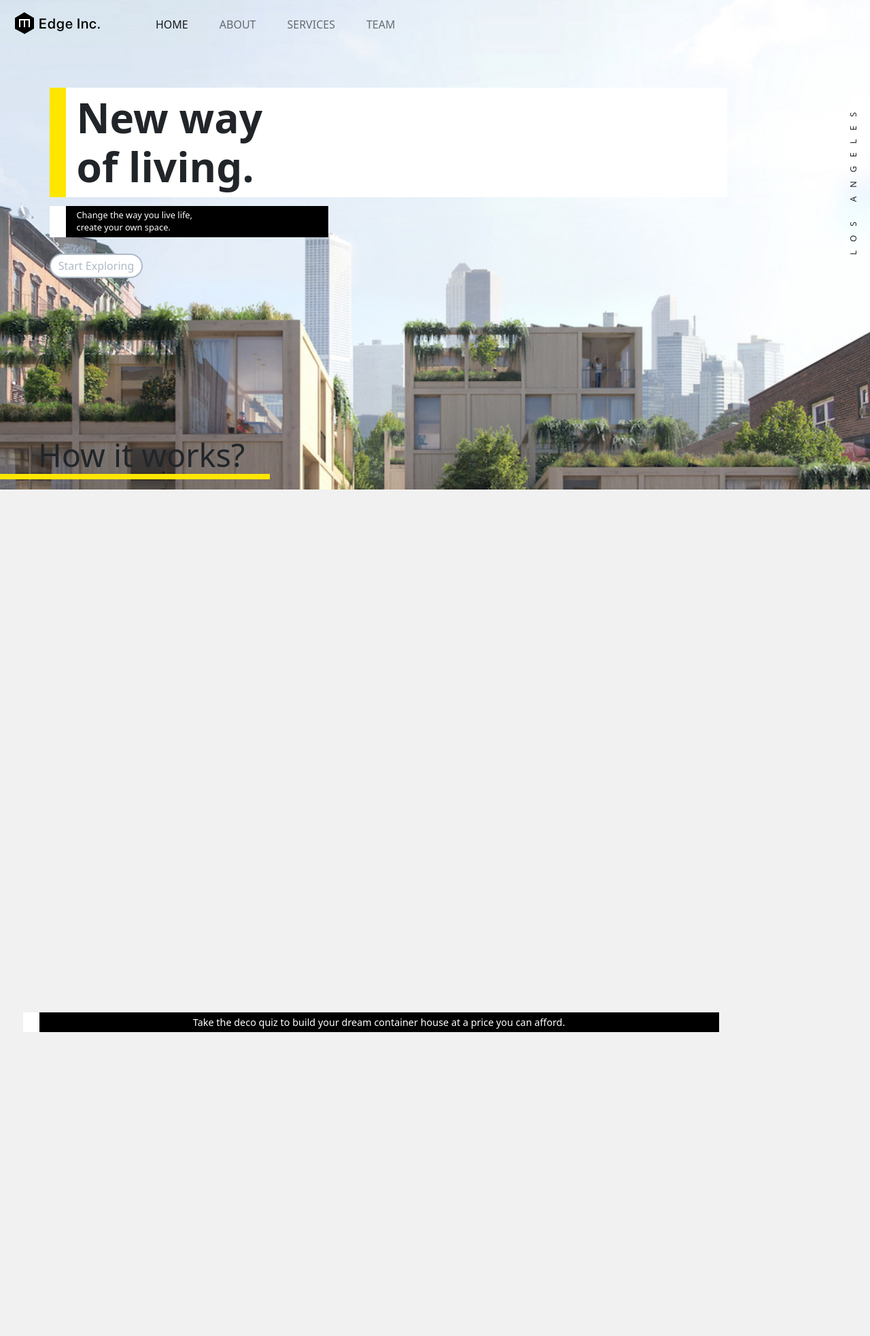
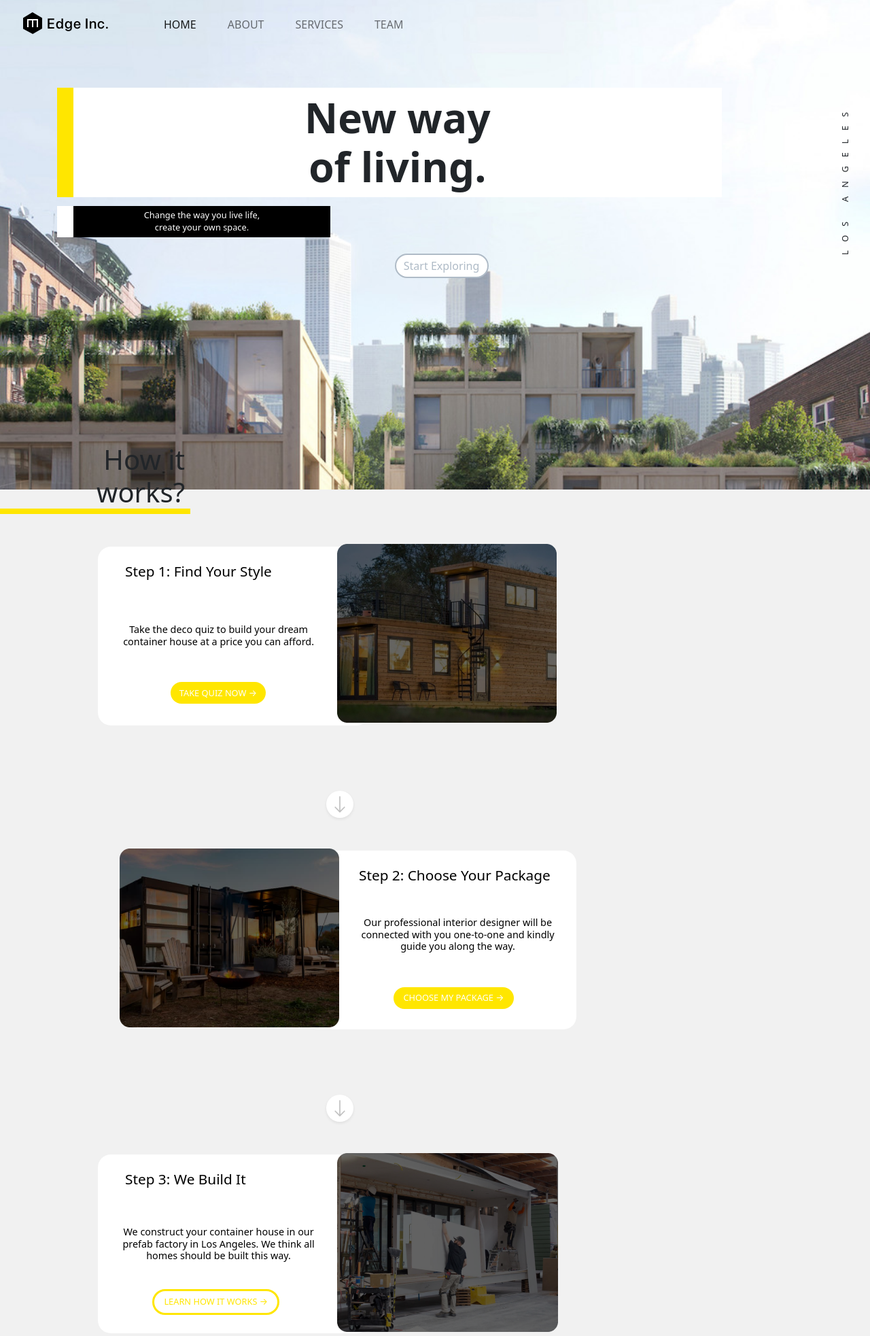
Before and after one commit to designerlinak/SMC_WebDesign3, a PHP site: page /homework/index.html in a window 1280 px wide. Shown: the top 1965 px of the page at 68% size. Run offline with PHP 8.4, Linux system fonts and the light colour scheme.

Commit message:
Update on homework

```diff
--- a/week06/homework/css/home-styles.css
+++ b/week06/homework/css/home-styles.css
@@ -1,5 +1,10 @@
 body {
     background-color: #f1f1f1;
+}
+
+header {
+    background-color: red;
+    height: 690px;
 }
 
 .row {
@@ -17,18 +22,14 @@ body {
     margin-left: -0.09rem;
 }
 
-section {
-    background-image: url(../images/jumbotron-375px.jpeg);
-}
-
 .jumbotron {
     background-position: center;
     background-size: cover;
     background-repeat: no-repeat;
-    position: absolute;
     top: 0;
     height: 100%;
     max-width: 100%;
+    background-image: url(../images/jumbotron-375px.jpeg);
 }
 
 .py-5 {
@@ -54,6 +55,7 @@ section {
     width: 4rem;
     height: 4rem;
     background-color: white;
+    margin-right: 0rem;
 }
 
 .navbar-light .navbar-nav .nav-link:hover {
@@ -116,63 +118,83 @@ p {
 }
 
 .display-2 {
-    font-size: calc(1.325rem + 5vw);
+    font-size: 1.8rem;
     position: relative;
-    margin-top: 20rem;
+    margin-top: 2rem;
     padding-left: 1.2rem;
     border-bottom: 0.5rem solid #FFE600;
-    width: 70%;
+    width: 200px;
+    text-align: right;
+    padding-right: 0.5rem;
+    margin-right: 6rem;
 }
 
 #step1-img {
-    position: absolute;
-    margin-top: 43rem;
-    margin-left: 1.4rem;
-    margin-right: 1.4rem;
+    margin-top: 37rem;
 }
 
 #step2-img {
-    position: absolute;
-    margin-top: 65rem;
-    margin-left: 1.4rem;
-    margin-right: 1.4rem;
+    margin-top: 60rem;
 }
 
 #step3-img {
-    position: absolute;
-    margin-top: 87rem;
-    margin-left: 1.4rem;
-    margin-right: 1.4rem;
+    margin-top: 83rem;
 }
 
 #step4-img {
-    position: absolute;
-    margin-top: 109rem;
-    margin-left: 1.4rem;
-    margin-right: 1.4rem;
+    margin-top: 106rem;
+}
+
+.img-container1 {
+    width: 323px;
+    height: 263px;
+    margin: auto;
+    margin-top: 6rem;
+}
+
+.img-container2 {
+    width: 323px;
+    height: 263px;
+    margin: auto;
+    margin-top: 0.7rem;
+}
+
+.img-container3 {
+    width: 323px;
+    height: 263px;
+    margin: auto;
+    margin-top: 0.7rem;
+}
+
+.img-container4 {
+    width: 323px;
+    height: 263px;
+    margin: auto;
+    margin-top: 0.7rem;
+    margin-bottom: 2rem;
 }
 
 .h6, h6 {
     font-size: 1.3rem;
-    position: absolute;
+    position: relative;
     color: white;
-    margin-left: 2.5rem;
+    margin-left: 1rem;
 }
 
 #h6-step1 {
-    margin-top: 44rem;
+    margin-top: -2rem;
 }
 
 #h6-step2 {
-    margin-top: 66rem;
+    margin-top: 2rem;
 }
 
 #h6-step3 {
-    margin-top: 88rem;
+    margin-top: 2rem;
 }
 
 #h6-step4 {
-    margin-top: 110rem;
+    margin-top: 2rem;
 }
 
 .fs-5 {
@@ -185,19 +207,19 @@ p {
 }
 
 #p-step1 {
-    margin-top: 49rem;
+    margin-top: 3.5rem;
 }
 
 #p-step2 {
-    margin-top: 71rem;
+    margin-top: 3.5rem;
 }
 
 #p-step3 {
-    margin-top: 93rem;
+    margin-top: 3.3rem;
 }
 
 #p-step4 {
-    margin-top: 115rem;
+    margin-top: 3.7rem;
 }
 
 .btn {
@@ -213,10 +235,8 @@ p {
     padding: 0.4rem;
     padding-left: 0.8rem;
     padding-right: 0.8rem;
-    margin-top: 55rem;
+    margin-top: -10rem;
     text-align: center;
-    margin-left: 6.8rem;
-    margin-right: 6.8rem;
 }
 
 .btn-step2 {
@@ -228,10 +248,8 @@ p {
     padding: 0.4rem;
     padding-left: 0.9rem;
     padding-right: 0.9rem;
-    margin-top: 77rem;
+    margin-top: -10rem;
     text-align: center;
-    margin-left: 5.6rem;
-    margin-right: 5.6rem;
 }
 
 .btn-step3 {
@@ -242,10 +260,8 @@ p {
     padding: 0.4rem;
     padding-left: 0.9rem;
     padding-right: 0.9rem;
-    margin-top: 99rem;
+    margin-top: -11rem;
     text-align: center;
-    margin-left: 5.5rem;
-    margin-right: 5.5rem;
 }
 
 .btn-step4 {
@@ -256,49 +272,41 @@ p {
     padding: 0.4rem;
     padding-left: 0.9rem;
     padding-right: 0.9rem;
-    margin-top: 121rem;
+    margin-top: -8rem;
     text-align: center;
-    margin-left: 5.4rem;
-    margin-right: 5.4rem;
 }
 
 #arrowdown-1 {
-    position: absolute;
+    position: relative;
     color: #C1C1C1;
     background-color: white;
     border-radius: 2rem;
     padding: 0.4rem;
-    margin-top: 61rem;
-    margin-left: 10rem;
-    margin-right: 10rem;
+    margin-top: 2rem;
 }
 
 #arrowdown-2 {
-    position: absolute;
+    position: relative;
     color: #C1C1C1;
     background-color: white;
     border-radius: 2rem;
     padding: 0.4rem;
-    margin-top: 83rem;
-    margin-left: 10rem;
-    margin-right: 10rem;
+    margin-top: 2rem;
 }
 
 #arrowdown-3 {
-    position: absolute;
+    position: relative;
     color: #C1C1C1;
     background-color: white;
     border-radius: 2rem;
     padding: 0.4rem;
-    margin-top: 105rem;
-    margin-left: 10rem;
-    margin-right: 10rem;
+    margin-top: 2rem;
 }
 
 
 @media (min-width: 480px) {
-    section {
-        background-image: url(../images/jumbotron-480px.jpeg);
+    header {
+        height: 620px;
     }
 
     .jumbotron {
@@ -309,18 +317,37 @@ p {
         top: 0;
         max-width: 100%;
         height: 90%;
+        background-image: url(../images/jumbotron-480px.jpeg);
     }
 
     .display-2 {
-        margin-top: 15rem;
-        width: 65%;
+        font-size: 2.5rem;
+        width: 280px;
     }
+
+    #step1-img {
+        margin-top: 33.5rem;
+    }
+
+    #step2-img {
+        margin-top: 56.5rem;
+    }
+
+    #step3-img {
+        margin-top: 79.5rem;
+    }
+
+    #step4-img {
+        margin-top: 102.5rem;
+    }
+
+
 }
 
 
 @media (min-width: 576px) {
-    section {
-        background-image: url(../images/jumbotron-576px.jpeg);
+    header {
+        height: 620px;
     }
 
     .jumbotron {
@@ -330,6 +357,7 @@ p {
         position: absolute;
         top: 0;
         max-width: 100%;
+        background-image: url(../images/jumbotron-576px.jpeg);
     }
 
     .h1, h1 {
@@ -344,18 +372,11 @@ p {
         margin-top: 0.5rem;
     }
 
-    .display-2 {
-        margin-top: 16rem;
-        width: 55%;
-    }
+
 }
 
 
 @media (min-width: 768px) {
-    section {
-        background-image: url(../images/jumbotron-768px.jpeg);
-    }
-
     .jumbotron {
         background-position: center;
         background-size: cover;
@@ -363,6 +384,7 @@ p {
         position: absolute;
         top: 0;
         max-width: 100%;
+        background-image: url(../images/jumbotron-768px.jpeg);
     }
 
     .h1, h1 {
@@ -378,7 +400,7 @@ p {
         border-left: 1rem solid #FFE600;
     }
 
-    p {
+    #start-para {
         font-size: 0.8rem;
         position: relative;
         margin-left: 1.2rem;
@@ -395,20 +417,215 @@ p {
         margin-top: -8.7rem;
     }
 
-    .display-2 {
-        margin-top: 15rem;
-        width: 45%;
-        font-size: calc(1.325rem + 4vw);
+    .img-container1 {
+        width: 400px;
+        height: 263px;
+        margin-top: 5rem;
+        background-color: white;
+        border-radius: 1.2rem;
+        margin-left: 3rem;
+    }
+
+    #step1-img {
+        margin-top: 50rem;
+        margin-left: 25rem;
+    }
+
+    .translate-middle {
+        transform: none!important;
+    }
+
+    .start-50 {
+        left: 0!important;
+    }
+    .top-50 {
+        top: 0!important;
+    }
+
+    .h6, h6 {
+        font-size: 1.3rem;
+        position: relative;
+        color: black;
+        margin-left: 1rem;
+    }
+
+    #h6-step1 {
+        margin-top: -2rem;
+        padding-top: 1.5rem;
+        margin-left: 2.5rem;
+    }
+
+    .fs-5 {
+        font-size: 0.9rem!important;
+        color: black;
+        width: 80%;
+        margin-right: 2.1em;
+        text-align: center;
+    }
+
+    #p-step1 {
+        margin-top: 4rem;
+        margin-left: 1.1rem;
+    }
+
+    .btn-step1 {
+        margin-top: 2rem;
+        margin-left: 6.5rem;
+    }
+
+    #arrowdown-1 {
+        position: relative;
+        color: #C1C1C1;
+        background-color: white;
+        border-radius: 2rem;
+        padding: 0.4rem;
+        margin-top: 6rem;
+        margin-left: 23rem;
+        margin-right: 23rem;
+    }
+
+    .img-container2 {
+        width: 400px;
+        height: 263px;
+        margin-top: 5rem;
+        background-color: white;
+        border-radius: 1.2rem;
+        margin-left: 20rem;
+    }
+
+    #step2-img {
+        margin-top: 78rem;
+        margin-left: 3rem;
+    }
+
+    #h6-step2 {
+        margin-top: -2rem;
+        padding-top: 1.5rem;
+        margin-left: 5rem;
+    }
+
+    #p-step2 {
+        margin-top: 3rem;
+        margin-left: 4.1rem;
+    }
+
+    .btn-step2 {
+        margin-top: 2rem;
+        margin-left: 8rem;
+    }
+
+    #arrowdown-2 {
+        position: relative;
+        color: #C1C1C1;
+        background-color: white;
+        border-radius: 2rem;
+        padding: 0.4rem;
+        margin-top: 6rem;
+        margin-left: 23rem;
+        margin-right: 23rem;
+    }
+
+    .img-container3 {
+        width: 400px;
+        height: 263px;
+        margin-top: 5rem;
+        background-color: white;
+        border-radius: 1.2rem;
+        margin-left: 3rem;
+    }
+
+    #step3-img {
+        margin-top: 106rem;
+        margin-left: 25rem;
+    }
+
+    #h6-step3 {
+        margin-top: -2rem;
+        padding-top: 1.5rem;
+        margin-left: 2.5rem;
+    }
+
+    #p-step3 {
+        margin-top: 3.5rem;
+        margin-left: 1.1rem;
+        padding: 0 0.5rem;
+    }
+
+    .btn-step3 {
+        color: #FFE600;
+        border: 0.2rem solid #FFE600;
+        border-radius: 2rem;
+        font-size: 0.8rem;
+        padding: 0.4rem;
+        padding-left: 0.9rem;
+        padding-right: 0.9rem;
+        margin-top: -11rem;
+        text-align: center;
+    }
+
+    .btn-step3 {
+        margin-top: 1.5rem;
+        margin-left: 5rem;
+    }
+
+    #arrowdown-3 {
+        position: relative;
+        color: #C1C1C1;
+        background-color: white;
+        border-radius: 2rem;
+        padding: 0.4rem;
+        margin-top: 6rem;
+        margin-left: 23rem;
+        margin-right: 23rem;
+    }
+
+    .img-container4 {
+        width: 400px;
+        height: 263px;
+        margin-top: 5rem;
+        background-color: white;
+        border-radius: 1.2rem;
+        margin-left: 20rem;
+        margin-bottom: 7rem;
+    }
+
+    #step4-img {
+        margin-top: 134rem;
+        margin-left: 3rem;
+    }
+
+    #h6-step4 {
+        margin-top: -2rem;
+        padding-top: 1.5rem;
+        margin-left: 5rem;
+    }
+
+    #p-step4 {
+        margin-top: 4rem;
+        margin-left: 4.1rem;
+    }
+
+    .btn-step4 {
+        color: #FFE600;
+        border: 0.2rem solid #FFE600;
+        border-radius: 2rem;
+        font-size: 0.8rem;
+        padding: 0.4rem;
+        padding-left: 0.9rem;
+        padding-right: 0.9rem;
+        margin-top: -11rem;
+        text-align: center;
+    }
+
+    .btn-step4 {
+        margin-top: 2rem;
+        margin-left: 8rem;
     }
 
 }
 
 
 @media (min-width: 992px) {
-    section {
-        background-image: url(../images/jumbotron-992px.jpeg);
-    }
-
     .jumbotron {
         background-position: center;
         background-size: cover;
@@ -416,6 +633,7 @@ p {
         position: absolute;
         top: 0;
         max-width: 100%;
+        background-image: url(../images/jumbotron-992px.jpeg);
     }
 
     .h1, h1 {
@@ -431,7 +649,7 @@ p {
         border-left: 1.5rem solid #FFE600;
     }
 
-    p {
+    #start-para {
         font-size: 0.8rem;
         position: relative;
         margin-left: 1.2rem;
@@ -485,20 +703,48 @@ p {
         width: 100%;
     }
 
-    .display-2 {
-        margin-top: 10rem;
-        width: 31%;
-        font-size: calc(1.325rem + 2vw);
-        padding-left: 3.5rem;
+    .img-container1 {
+        margin-left: 9rem;
     }
+
+    #step1-img {
+        margin-left: 31rem;
+    }
+
+    .img-container2 {
+        margin-left: 28rem;
+    }
+
+    #step2-img {
+        margin-left: 11rem;
+    }
+
+    .img-container3 {
+        margin-left: 9rem;
+    }
+
+    #step3-img {
+        margin-left: 31rem;
+    }
+
+    .img-container4 {
+        margin-left: 28rem;
+    }
+
+    #step4-img {
+        margin-left: 11rem;
+    }
+
+    #arrowdown-1, #arrowdown-2, #arrowdown-3, #arrowdown-4 {
+        margin-left: 30rem;
+        margin-right: 30rem;
+    }
+
+
 }
 
 
 @media (min-width: 1400px) {
-    section {
-        background-image: url(../images/jumbotron-1400px.jpeg);
-    }
-
     .jumbotron {
         background-position: center;
         background-size: cover;
@@ -506,5 +752,6 @@ p {
         position: absolute;
         top: 0;
         max-width: 100%;
+        background-image: url(../images/jumbotron-1400px.jpeg);
     }
 }
--- a/week06/homework/index.html
+++ b/week06/homework/index.html
@@ -20,7 +20,7 @@
     <body>
         <header>
             <!-- JUMBOTRON -->
-            <section class="py-5 text-xl-center container-fluid jumbotron"></section>
+            <div class="text-xl-center container-fluid jumbotron">
 
                 <!-- TOP NAVBAR -->
                 <nav class="navbar navbar-expand-lg navbar-light">
@@ -58,54 +58,57 @@
                 <div class="row py-lg-5">
                     <div class="col-lg-11 col-md-12 col-sm-11 mx-auto">
                         <h1 class="fw-bold">New way<br>of living.</h1>
-                    <p>Change the way you live life,<br>create your own space.</p>
-                    <a class="btn" id="startexploring" href="#" role="button">Start Exploring</a>
+                        <p id="start-para">Change the way you live life,<br>create your own space.</p>
+                        <a class="btn" id="startexploring" href="#start" role="button">Start Exploring</a>
                     </div>
                 </div>
                 <div class="float-end">LOS ANGELES</div><br>
+
+            </div>
         </header>
 
         <main>
             <!-- STEP 1 TO 4 -->
             <h2 id="start" class="display-2 text-wrap">How it works?</h2>
-            <div>
-                <img id="step1-img" src="images/step1.png" alt="step1-background">
+
+            <div class="img-container1">
+                <img class="position-absolute top-50 start-50 translate-middle" id="step1-img" src="images/step1.png" alt="step1-background">
                 <h6 id="h6-step1">Step 1: Find Your Style</h6>
                 <p class="fs-5" id="p-step1">Take the deco quiz to build your dream container house at a price you can afford.</p>
-                <a class="btn btn-step1" href="#" role="button">TAKE QUIZ NOW →</a>
+                <a class="btn btn-step1 position-relative top-50 start-50 translate-middle" href="#" role="button">TAKE QUIZ NOW →</a>
             </div>
 
-            <svg xmlns="http://www.w3.org/2000/svg" width="40" height="40" fill="currentColor" id="arrowdown-1" class="bi bi-arrow-down shadow-sm" viewBox="0 0 16 16">
+            <svg xmlns="http://www.w3.org/2000/svg" width="40" height="40" fill="currentColor" id="arrowdown-1" class="bi bi-arrow-down shadow-sm top-50 start-50 translate-middle" viewBox="0 0 16 16">
                 <path fill-rule="evenodd" d="M8 1a.5.5 0 0 1 .5.5v11.793l3.146-3.147a.5.5 0 0 1 .708.708l-4 4a.5.5 0 0 1-.708 0l-4-4a.5.5 0 0 1 .708-.708L7.5 13.293V1.5A.5.5 0 0 1 8 1z"/>
             </svg>
 
-            <div>
-                <img id="step2-img" src="images/step2.png" alt="step2-background">
+            <div class="img-container2">
+                <img class="position-absolute top-50 start-50 translate-middle" id="step2-img" src="images/step2.png" alt="step2-background">
                 <h6 id="h6-step2">Step 2: Choose Your Package</h6>
                 <p class="fs-5" id="p-step2">Our professional interior designer will be connected with you one-to-one and kindly guide you along the way.</p>
-                <a class="btn btn-step2" href="#" role="button">CHOOSE MY PACKAGE →</a>
+                <a class="btn btn-step2 position-relative top-50 start-50 translate-middle" href="#" role="button">CHOOSE MY PACKAGE →</a>
             </div>
 
-            <svg xmlns="http://www.w3.org/2000/svg" width="40" height="40" fill="currentColor" id="arrowdown-2" class="bi bi-arrow-down shadow-sm" viewBox="0 0 16 16">
+            <svg xmlns="http://www.w3.org/2000/svg" width="40" height="40" fill="currentColor" id="arrowdown-2" class="bi bi-arrow-down shadow-sm top-50 start-50 translate-middle" viewBox="0 0 16 16">
                 <path fill-rule="evenodd" d="M8 1a.5.5 0 0 1 .5.5v11.793l3.146-3.147a.5.5 0 0 1 .708.708l-4 4a.5.5 0 0 1-.708 0l-4-4a.5.5 0 0 1 .708-.708L7.5 13.293V1.5A.5.5 0 0 1 8 1z"/>
             </svg>
 
-            <div>
-                <img id="step3-img" src="images/step3.png" alt="step3-background">
+            <div class="img-container3">
+                <img class="position-absolute top-50 start-50 translate-middle" id="step3-img" src="images/step3.png" alt="step3-background">
                 <h6 id="h6-step3">Step 3: We Build It</h6>
                 <p class="fs-5" id="p-step3">We construct your container house in our prefab factory in Los Angeles. We think all homes should be built this way.</p>
-                <a class="btn btn-step3" href="#" role="button">LEARN HOW IT WORKS →</a>
+                <a class="btn btn-step3 position-relative top-50 start-50 translate-middle" href="#" role="button">LEARN HOW IT WORKS →</a>
             </div>
 
-            <svg xmlns="http://www.w3.org/2000/svg" width="40" height="40" fill="currentColor" id="arrowdown-3" class="bi bi-arrow-down shadow-sm" viewBox="0 0 16 16">
+            <svg xmlns="http://www.w3.org/2000/svg" width="40" height="40" fill="currentColor" id="arrowdown-3" class="bi bi-arrow-down shadow-sm top-50 start-50 translate-middle" viewBox="0 0 16 16">
                 <path fill-rule="evenodd" d="M8 1a.5.5 0 0 1 .5.5v11.793l3.146-3.147a.5.5 0 0 1 .708.708l-4 4a.5.5 0 0 1-.708 0l-4-4a.5.5 0 0 1 .708-.708L7.5 13.293V1.5A.5.5 0 0 1 8 1z"/>
             </svg>
 
-            <div>
-                <img id="step4-img" src="images/step4.png" alt="step4-background">
+            <div class="img-container4">
+                <img class="position-absolute top-50 start-50 translate-middle" id="step4-img" src="images/step4.png" alt="step4-background">
                 <h6 id="h6-step4">Step 4: We Deliver & Install It</h6>
                 <p class="fs-5" id="p-step4">Our team manages complete delivery and installation. You don’t lift a finger.</p>
-                <a class="btn btn-step4" href="#" role="button">TRACK YOUR DELIVERY →</a>
+                <a class="btn btn-step4 position-relative top-50 start-50 translate-middle" href="#" role="button">TRACK YOUR DELIVERY →</a>
             </div>
         </main>
 
```
Lines whose indentation alone changed are shown as unchanged.
